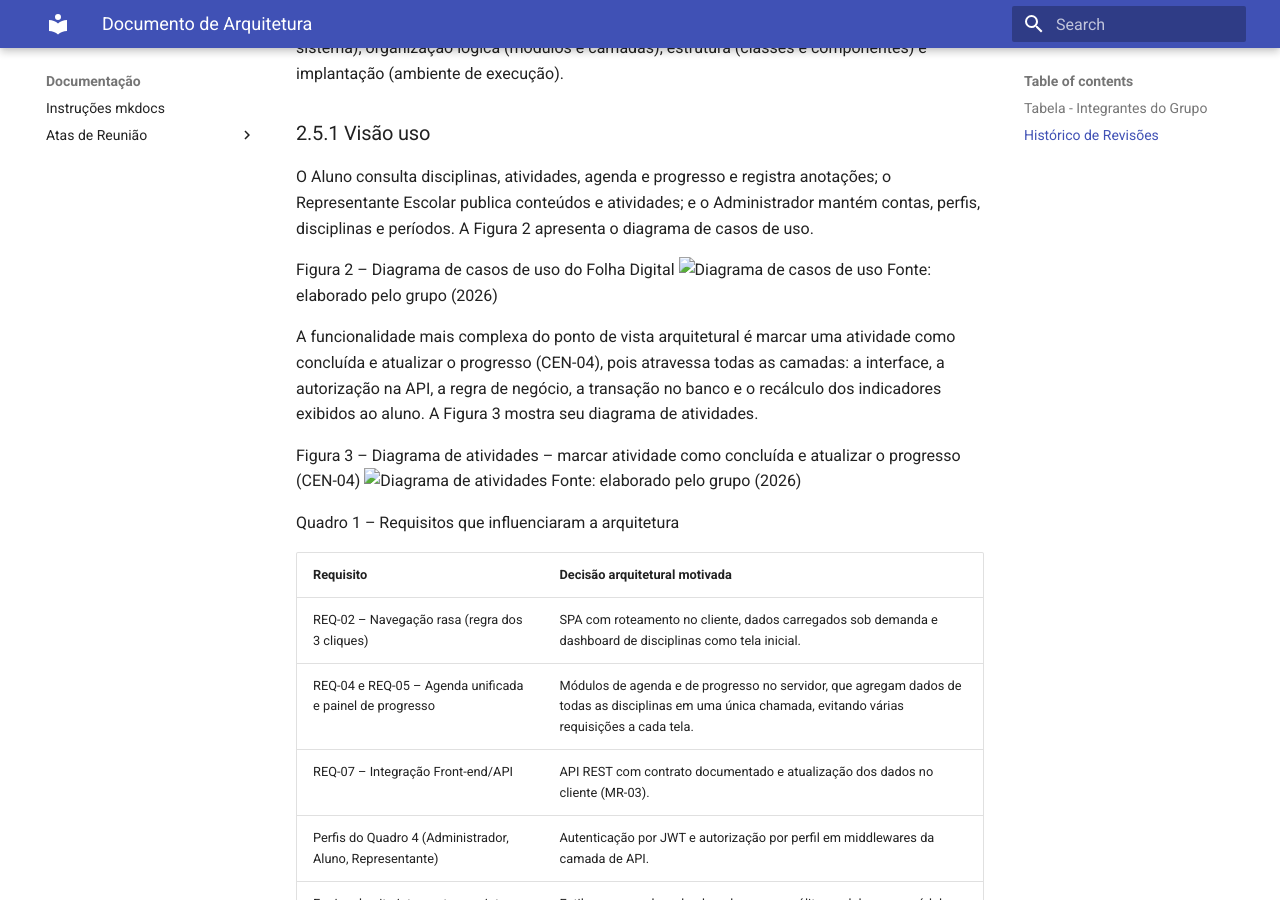
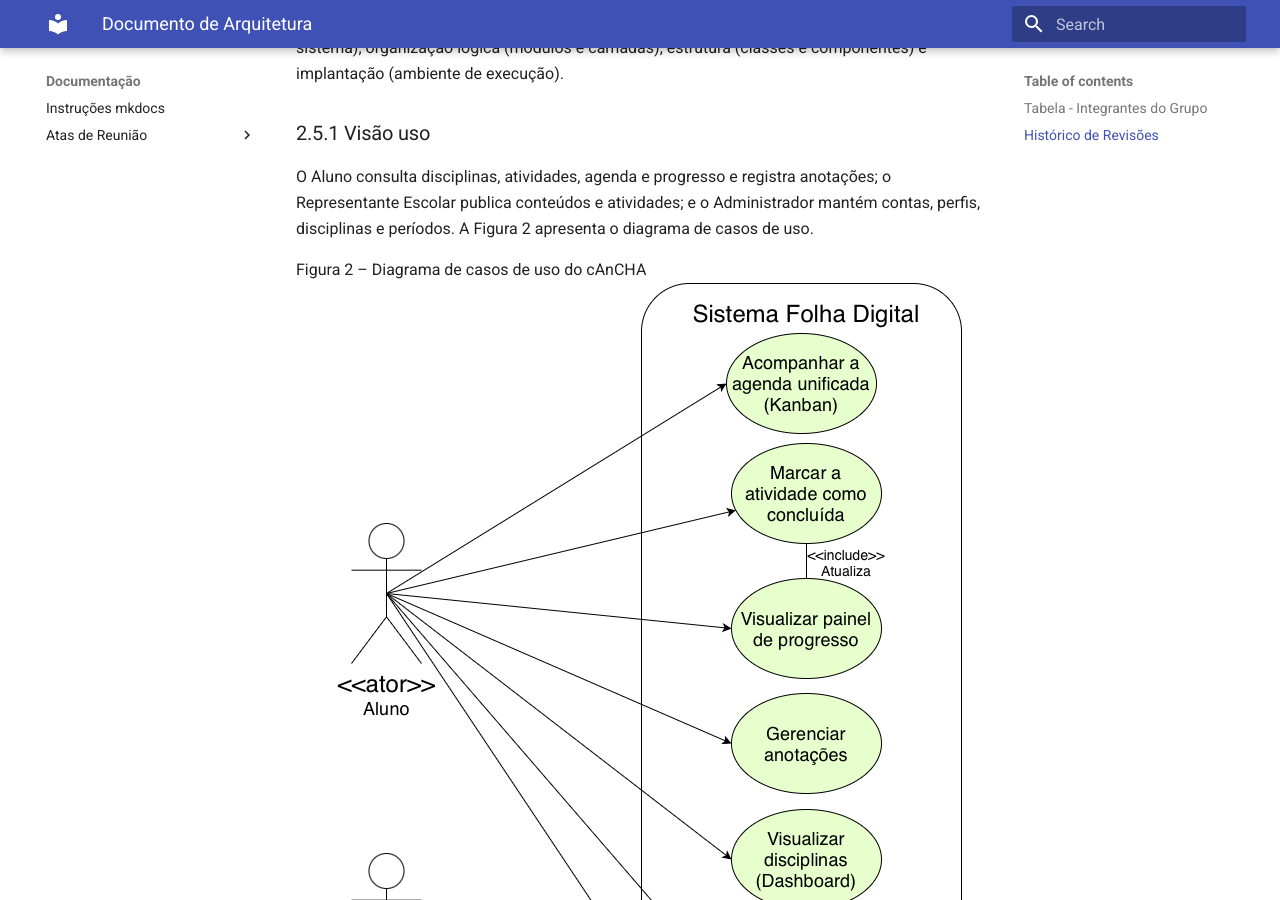
Before and after one commit to FGA0138-MDS-Ajax/2026.2-T03-Torvalds, an MkDocs documentation site: the page built from docs/documento-de-arquitetura.md, in a window 1280 px wide and 900 px high, scrolled down 3319 px. Built offline with MkDocs 1.6.1 and Material for MkDocs 9.7.7, drawn with Linux system fonts in a browser that asks for light colours.

Commit message:
docs: corrige a formatação do doc de arquitetura

```diff
--- a/docs/documento-de-arquitetura.md
+++ b/docs/documento-de-arquitetura.md
@@ -83,14 +83,14 @@ As visões a seguir comunicam a arquitetura sob quatro pontos de vista: uso (esc
 
 O Aluno consulta disciplinas, atividades, agenda e progresso e registra anotações; o Representante Escolar publica conteúdos e atividades; e o Administrador mantém contas, perfis, disciplinas e períodos. A Figura 2 apresenta o diagrama de casos de uso.
 
-Figura 2 – Diagrama de casos de uso do Folha Digital
-![Diagrama de casos de uso](casos-de-uso.png)
+Figura 2 – Diagrama de casos de uso do cAnCHA
+![Diagrama de casos de uso](imagens/casos-de-uso.png)
 Fonte: elaborado pelo grupo (2026)
 
 A funcionalidade mais complexa do ponto de vista arquitetural é marcar uma atividade como concluída e atualizar o progresso (CEN-04), pois atravessa todas as camadas: a interface, a autorização na API, a regra de negócio, a transação no banco e o recálculo dos indicadores exibidos ao aluno. A Figura 3 mostra seu diagrama de atividades.
 
 Figura 3 – Diagrama de atividades – marcar atividade como concluída e atualizar o progresso (CEN-04)
-![Diagrama de atividades](atividades-cen04.png)
+![Diagrama de atividades](imagens/atividades-cen04.png)
 Fonte: elaborado pelo grupo (2026)
 
 Quadro 1 – Requisitos que influenciaram a arquitetura
@@ -131,7 +131,7 @@ Comunicação entre os módulos (interfaces): no frontend, todos os módulos de
 Estratégia de provisionamento de conteúdo: Disciplina e Conteudo são modeladas como entidades persistentes desde a primeira versão da arquitetura, com Controller, Service e Repository completos em com.folha.discipline — a escrita não é um recurso remendado depois, é parte do desenho original do módulo. Como a pesquisa do grupo (Seção 1.1 do Documento de Visão) investigou exclusivamente a experiência do Aluno, o MVP popula o Conteudo exibido por meio de uma carga inicial de dados (seed/migration com Flyway), sem exigir login nem interface do Representante Escolar. Os endpoints de escrita (POST/PUT/DELETE) já estão previstos no Controller, protegidos por controle de acesso baseado em papel (Spring Security, via @PreAuthorize("hasRole('REPRESENTANTE_ESCOLAR')")); caso o escopo do projeto seja ampliado para incluir esse perfil, habilitar a publicação de conteúdo não exige qualquer alteração nas camadas de Service e Repository, apenas a liberação do fluxo de autenticação e da interface de escrita já previstos nesta arquitetura.
 
 Figura 4 – Diagrama de pacotes do sistema Folha: organização dos módulos em frontend e backend e suas dependências
-![Diagrama de pacotes](diagrama-pacotes.png)
+![Diagrama de pacotes](imagens/diagrama-pacotes.png)
 Fonte: elaborado pelo grupo (2026)
 
 ### 2.5.3 Visão estrutural
@@ -141,13 +141,13 @@ Esta seção detalha os elementos internos do sistema Folha, tanto do ponto de v
 O diagrama de classes (Figura 5) representa o modelo de domínio do sistema. A classe abstrata Usuário concentra os atributos comuns de identificação e autenticação, sendo especializada (generalização) nos três perfis de acesso definidos no Documento de Visão: Aluno, RepresentanteEscolar e AdministradorSistema. Um Aluno se matricula em uma ou mais Disciplina por meio da classe de associação Matrícula, que registra o progressoPercentual individual do aluno naquela disciplina — dado consumido pelo módulo progress (Seção 2.5.2). Cada Disciplina é de responsabilidade de um RepresentanteEscolar e agrega, por composição, suas Entrega (atividades/prazos), que deixam de existir caso a disciplina seja removida. Da mesma forma, Disciplina agrega seus Conteudo (materiais de estudo, com atributos de tipo e urlOuArquivo) — classe deliberadamente separada de Entrega, já que um material de apoio não tem prazo nem status; a escrita dessa composição é protegida pelo mesmo controle de acesso por papel discutido na Seção 2.5.2 (Representante Escolar). O Aluno pode registrar Anotacao vinculadas a uma Disciplina e recebe Notificacao geradas a partir de uma Entrega próxima do prazo.
 
 Figura 5 – Diagrama de classes do domínio do sistema Folha
-![Diagrama de classes](diagrama-classes.png)
+![Diagrama de classes](imagens/diagrama-classes.png)
 Fonte: elaborado pelo grupo (2026)
 
 O diagrama de componentes (Figura 6) mostra a composição do sistema em unidades executáveis de alto nível e as interfaces entre elas, refletindo a arquitetura em camadas definida na Seção 2.1. O componente Frontend SPA (React) requer a interface API Folha (REST/JSON), provida pelo componente Backend API (Spring Boot), que concentra os Controllers e Services dos módulos descritos na Seção 2.5.2. O Backend API, por sua vez, requer a interface Autenticação (JWT), provida pelo componente Segurança (Spring Security + JWT), responsável por validar o token e aplicar o controle de acesso baseado em papel — por exemplo, restringir a escrita em Disciplina/Conteúdo ao perfil Representante Escolar (Seção 2.5.3) — antes que a requisição alcance os Controllers. Por fim, o Backend API requer a interface Persistência (JPA), provida pelo componente Banco de Dados (PostgreSQL), isolando as regras de negócio dos detalhes de armazenamento.
 
 Figura 6 – Diagrama de componentes do sistema Folha
-![Diagrama de componentes](diagrama-componentes.png)
+![Diagrama de componentes](imagens/diagrama-componentes.png)
 Fonte: elaborado pelo grupo (2026)
 
 ## 2.6 Visão de Implantação
@@ -164,7 +164,7 @@ Servidor de Banco de Dados: A persistência utilizará um servidor dedicado exec
 Abaixo apresenta-se o diagrama de implantação ilustrando a distribuição física e topológica do sistema:
 
 Figura 7 – Diagrama de implantação da plataforma cAnCHA
-![Diagrama de implantação](diagrama-implantacao.png)
+![Diagrama de implantação](imagens/diagrama-implantacao.png)
 Fonte: elaborado pelo grupo (2026)
 
 A Figura 7 ilustra a arquitetura de implantação física e lógica da plataforma Folha Digital. O ambiente é estruturado em três camadas principais: a interface do utilizador (*Frontend* em React SPA), o servidor de aplicação (*Backend* REST API em Spring Boot) e a camada de persistência de dados (PostgreSQL). As comunicações entre o dispositivo do utilizador e os serviços em nuvem são efetuadas através de conexões seguras HTTPS com autenticação via tokens JWT, garantindo a integridade e a segurança no tráfego de dados.
```
